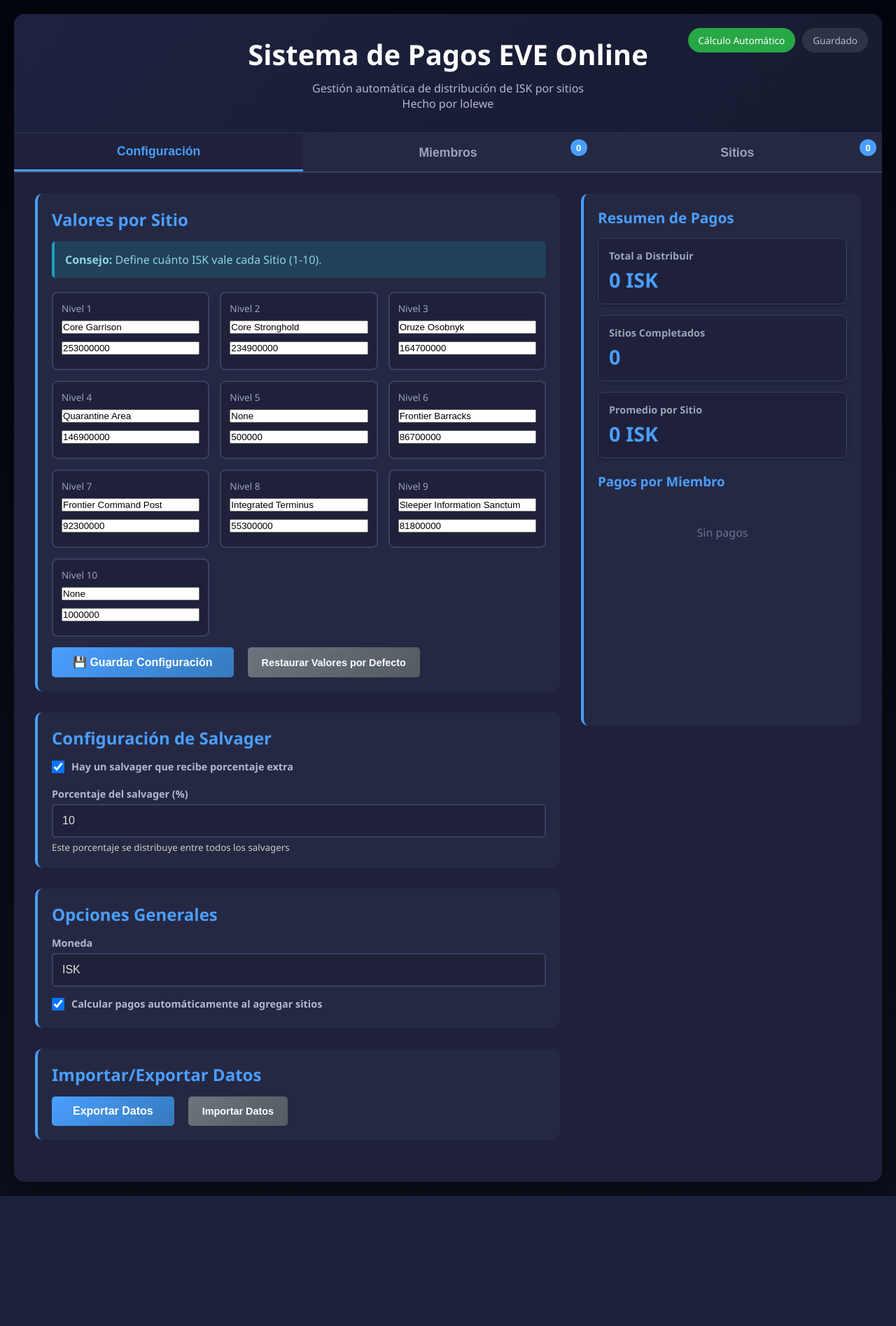
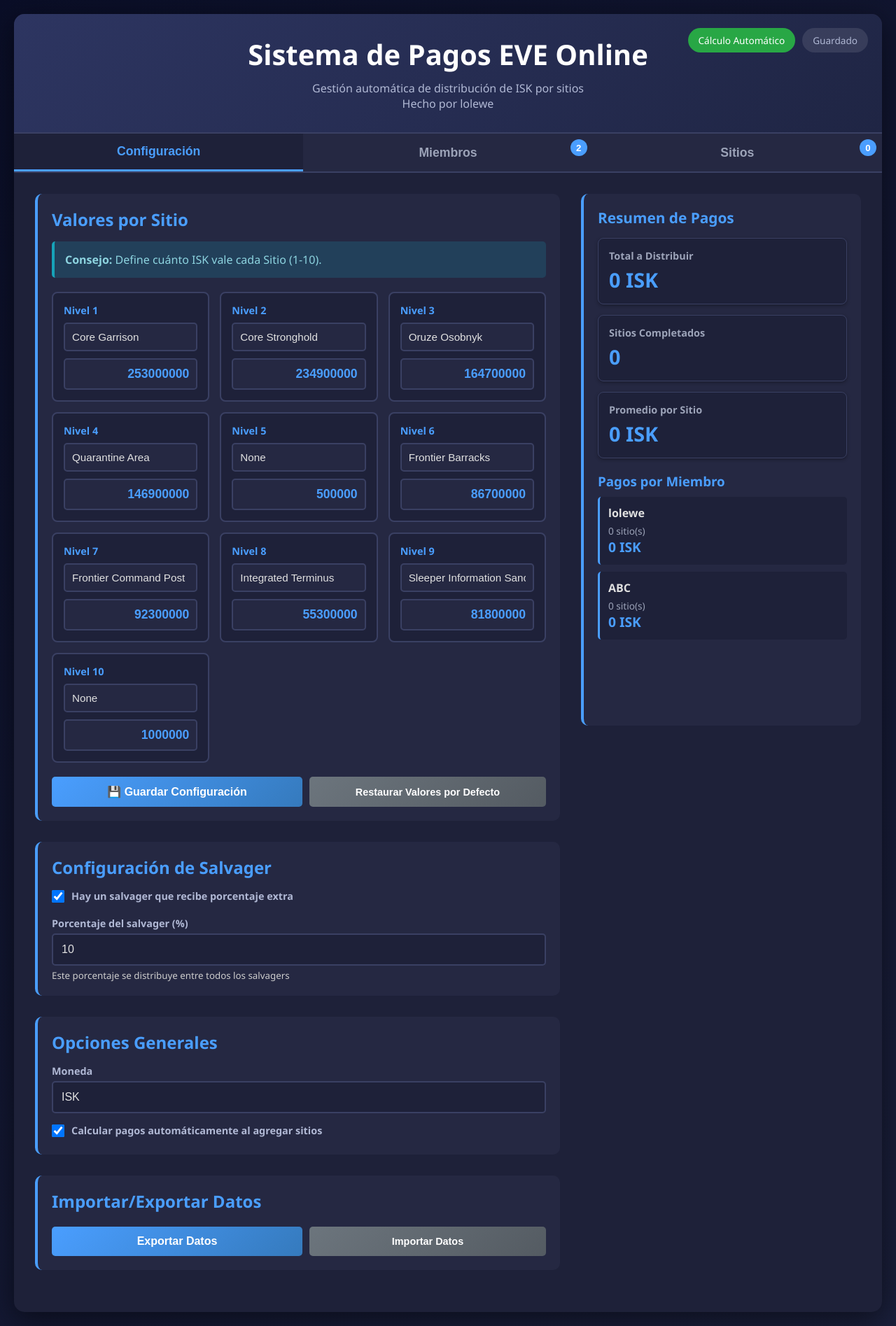
Before and after one commit to lolelamo/eve-online-payments-site, a Flask app: page / in a window 1280 px wide. Shown: the whole page at 70% size. Before the commit the page ends 1709 px from the top, so only its background shows below. Run offline with Flask 3, Linux system fonts and the light colour scheme; data that the repository does not hold is empty.

Commit message:
Applied CSS styles

```diff
--- a/data.json
+++ b/data.json
@@ -64,6 +64,17 @@
     },
     "salvagerPercent": 10
   },
-  "members": [],
+  "members": [
+    {
+      "name": "lolewe",
+      "isSalvager": false,
+      "id": 1762529499967
+    },
+    {
+      "name": "ABC",
+      "isSalvager": false,
+      "id": 1762529499725
+    }
+  ],
   "sites": []
 }
--- a/static/script.js
+++ b/static/script.js
@@ -705,6 +705,8 @@ function setupEventListeners() {
 // Initialize application
 document.addEventListener('DOMContentLoaded', function() {
     logAction('APP_INITIALIZATION_START');
+    console.log('%c⚠️ SECURITY LOG ENABLED ⚠️', 'color: #ff6b6b; font-size: 16px; font-weight: bold;');
+    console.log('%cTodas las acciones del usuario están siendo registradas para seguridad.', 'color: #ffc107; font-size: 12px;');
 
     setupEventListeners();
     loadData();
--- a/static/styles.css
+++ b/static/styles.css
@@ -6,7 +6,7 @@
 
 body {
     font-family: 'Segoe UI', Tahoma, Geneva, Verdana, sans-serif;
-    background: linear-gradient(#0f1220, #03050e 0%, #0d0f1d 100%);
+    background: linear-gradient(135deg, #0a0e27 0%, #1a1f3a 100%);
     padding: 20px;
     min-height: 100vh;
     color: #e0e0e0;
@@ -22,12 +22,12 @@ body {
 }
 
 .header {
-    background: linear-gradient(135deg, #1d223f 0%, #161b31 100%);
+    background: linear-gradient(135deg, #2d3561 0%, #1f2544 100%);
     color: #ffffff;
     padding: 30px;
     text-align: center;
     position: relative;
-    border-bottom: 2px solid #282c44;
+    border-bottom: 2px solid #3a4063;
 }
 
 .header h1 {
@@ -203,7 +203,7 @@ body {
 }
 
 .input-field input, .input-field select {
-    padding: 13px;
+    padding: 12px;
     border: 2px solid #3a4063;
     border-radius: 5px;
     font-size: 1em;
@@ -274,7 +274,17 @@ body {
 .btn-group {
     display: flex;
     gap: 10px;
-    margin-top: 15px;
+    margin-top: 20px;
+    flex-wrap: wrap;
+}
+
+.btn-group .btn {
+    flex: 1;
+    min-width: 200px;
+}
+
+.btn-group .btn-secondary {
+    margin-left: 0;
 }
 
 table {
@@ -497,21 +507,109 @@ tr:hover {
 
 .level-card {
     background: #1e2139;
-    padding: 12px;
+    padding: 15px;
     border-radius: 8px;
     border: 2px solid #3a4063;
+    transition: all 0.3s;
+}
+
+.level-card:hover {
+    border-color: #4a9eff;
+    box-shadow: 0 2px 10px rgba(74, 158, 255, 0.2);
 }
 
 .level-card label {
-    font-size: 0.85em;
-    color: #9ca3b8;
-    margin-bottom: 5px;
+    font-size: 0.9em;
+    color: #4a9eff;
+    margin-bottom: 8px;
     display: block;
+    font-weight: 600;
 }
 
-.level-card input {
+.level-card input[type="text"] {
     width: 100%;
-    margin-bottom: 8px;
+    margin-bottom: 10px;
+    padding: 10px;
+    background: #252842;
+    border: 2px solid #3a4063;
+    border-radius: 5px;
+    color: #e0e0e0;
+    font-size: 0.95em;
+    transition: all 0.3s;
+}
+
+.level-card input[type="text"]:focus {
+    border-color: #4a9eff;
+    box-shadow: 0 0 0 3px rgba(74, 158, 255, 0.15);
+    outline: none;
+}
+
+.level-card input[type="number"] {
+    width: 100%;
+    padding: 10px;
+    background: #252842;
+    border: 2px solid #3a4063;
+    border-radius: 5px;
+    color: #4a9eff;
+    font-size: 1.1em;
+    font-weight: 600;
+    text-align: right;
+    transition: all 0.3s;
+}
+
+.level-card input[type="number"]:focus {
+    border-color: #4a9eff;
+    box-shadow: 0 0 0 3px rgba(74, 158, 255, 0.15);
+    outline: none;
+    background: #2d3250;
+}
+
+.level-card input[type="number"]:hover {
+    background: #2d3250;
+}
+
+.level-card input.number-input {
+    font-family: 'Consolas', 'Monaco', monospace;
+    letter-spacing: 0.5px;
+}
+
+/* Remove number input arrows */
+.level-card input[type="number"]::-webkit-inner-spin-button,
+.level-card input[type="number"]::-webkit-outer-spin-button {
+    -webkit-appearance: none;
+    margin: 0;
+}
+
+.level-card input[type="number"] {
+    -webkit-appearance: textfield;
+    -moz-appearance: textfield;
+    appearance: textfield;
+}
+
+/* Number input specific styles */
+input.number-input {
+    font-family: 'Consolas', 'Monaco', monospace;
+    letter-spacing: 0.5px;
+}
+
+input.number-input:focus {
+    border-color: #4a9eff !important;
+    box-shadow: 0 0 0 3px rgba(74, 158, 255, 0.15) !important;
+}
+
+/* Currency suffix effect */
+.level-card {
+    position: relative;
+}
+
+.level-card input[type="text"].number-input::after {
+    content: 'ISK';
+    position: absolute;
+    right: 10px;
+    top: 50%;
+    transform: translateY(-50%);
+    color: #6c7293;
+    pointer-events: none;
 }
 
 .loading-overlay {
```
